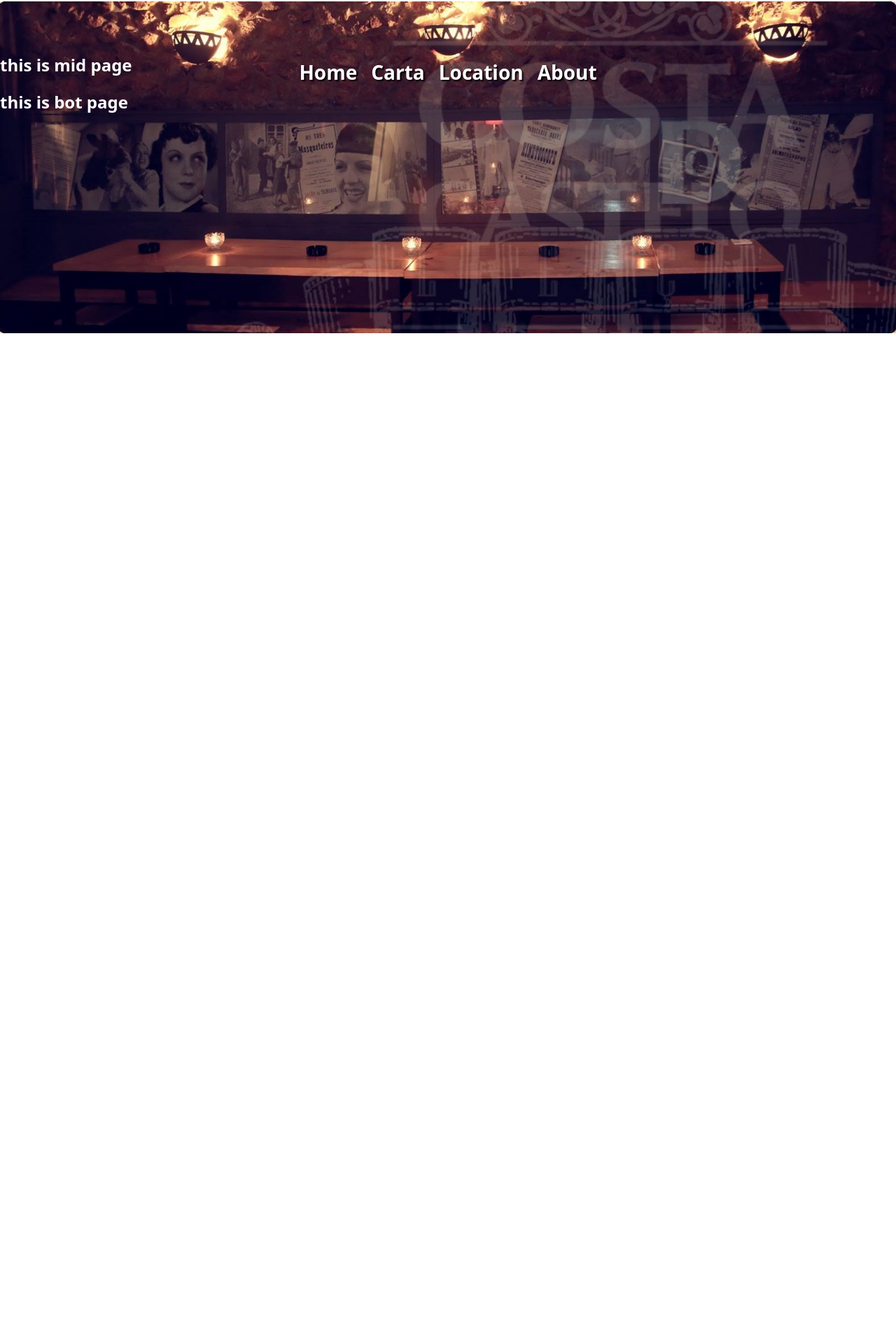
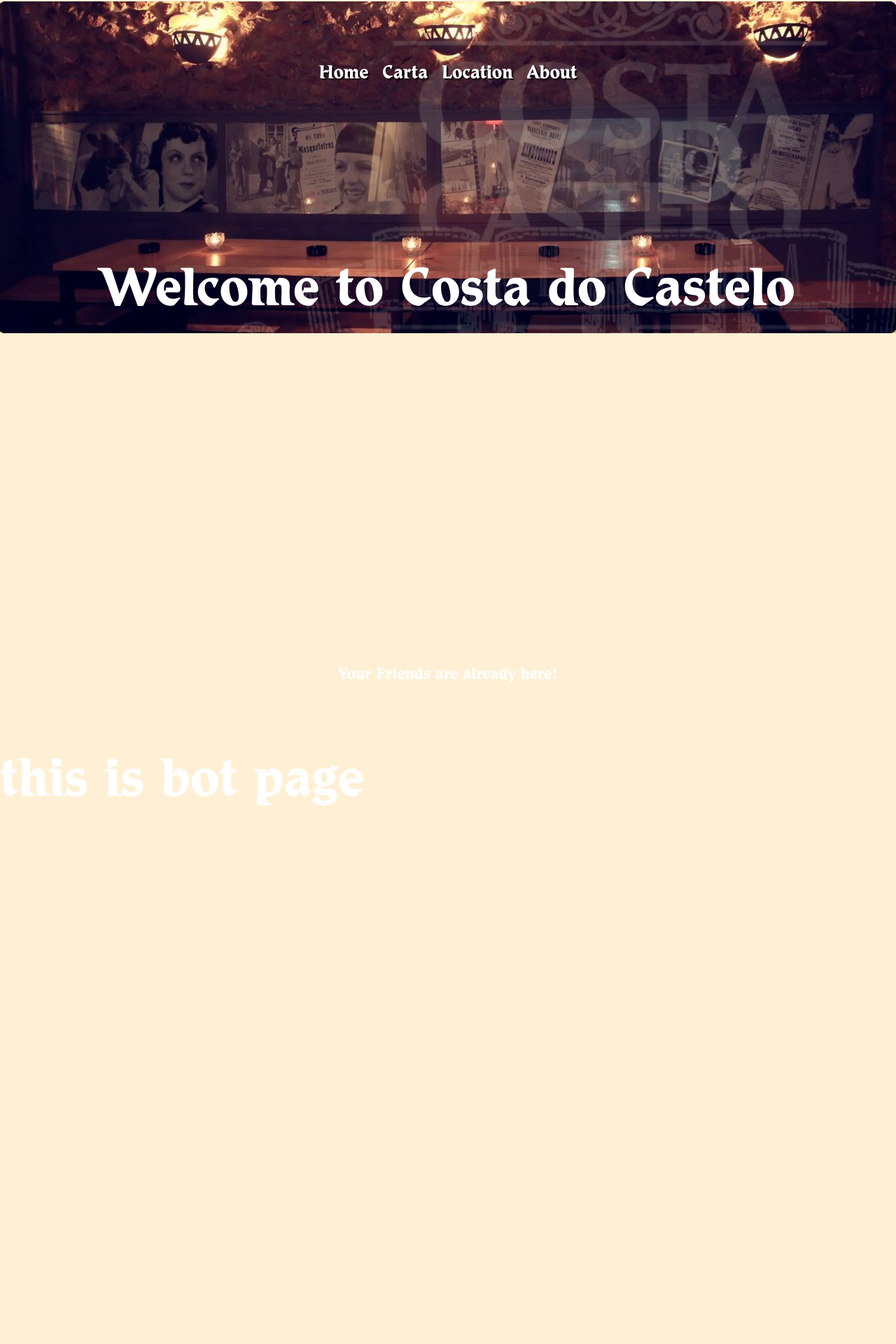
Before and after one commit to MKBrit/CostaWebSite, a Django app: template mysite/main/templates/main/index.html in a window 1280 px wide. Shown: the top 1920 px of the page at 70% size. Before the commit the page ends 476 px from the top, so only its background shows below. Run offline with Django 5.2, Linux system fonts and the light colour scheme; the template is opened without the code that fills it, so the values that code supplies are empty.

Commit message:
Slogan, Fonts, and positioning

```diff
--- a/mysite/main/static/style.css
+++ b/mysite/main/static/style.css
@@ -1,7 +1,22 @@
+@font-face {
+    font-family: 'RobinsonBold';
+    src: url('/static/fonts/RobinsonBold.ttf') format('truetype');
+}
+@font-face {
+    font-family: 'RobinsonMedium';
+    src: url('/static/fonts/RobinsonMedium.ttf') format('truetype');
+}
+
 body{
     color: #FFF;
     margin: 0;
-    font-family: system-ui, -apple-system, BlinkMacSystemFont, 'Segoe UI', Roboto, Oxygen, Ubuntu, Cantarell, 'Open Sans', 'Helvetica Neue', sans-serif;
+    font-family: "RobinsonBold";
+    background-color: rgb(255, 240, 213);
+
+}
+h1{
+    font-size: 80px;
+    font-family: inherit;
 }
 .topPic{
     position:absolute;
@@ -9,6 +24,20 @@ body{
     width: 100%;
     height: auto;
     z-index: -1;
+}
+#topPage{
+    display: flex;
+    justify-content: center;
+    align-items: center;
+    margin-top: 240px;
+}
+#midPage{
+    position: relative;
+    padding-top: 30%;
+    display: flex;
+    justify-content: center;
+    align-items: center;
+    flex-direction: column;
 }
 .navbar{
     height: 7%;
--- a/mysite/main/templates/main/base.html
+++ b/mysite/main/templates/main/base.html
@@ -13,14 +13,12 @@
             <label><a href="#about">About</a></label>
 
         </nav>
-        <article class="topPage">
+        <article id="topPage">
             {% block topPage %}
             {% endblock %}
         </article>
 
-
-
-        <article id="carta">
+        <article id="midPage">
             {% block midPage %}
             {% endblock %}
         </article>
--- a/mysite/main/templates/main/index.html
+++ b/mysite/main/templates/main/index.html
@@ -2,10 +2,12 @@
 
 {% block topPage %}
 <img class="topPic" src="static/images/picture.jpg" alt="mainPic">
+<h1>Welcome to Costa do Castelo</h1>
 {% endblock %}
 
 {% block midPage %}
-<h1>this is mid page</h1>
+<br>
+<h2>Your Friends are already here!</h2>
 {% endblock %}
 
 {% block botPage %}
```
Also changed, not shown: mysite/main/static/fonts/RobinsonBold.ttf (added), mysite/main/static/fonts/RobinsonMedium.ttf (added).
